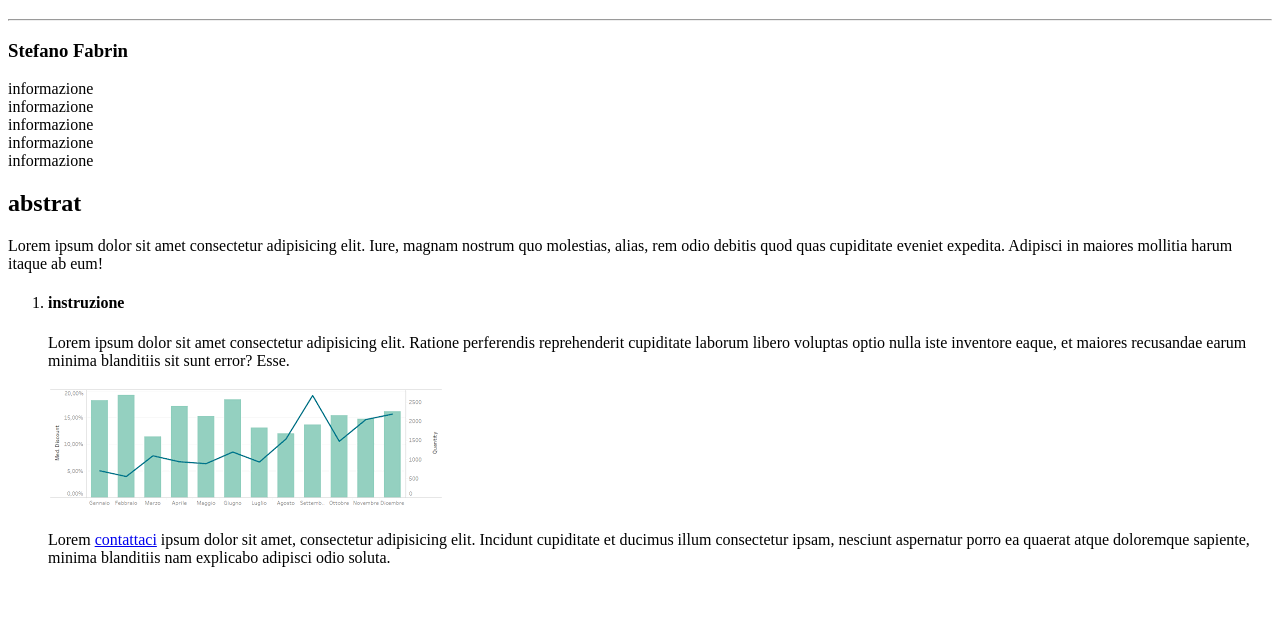
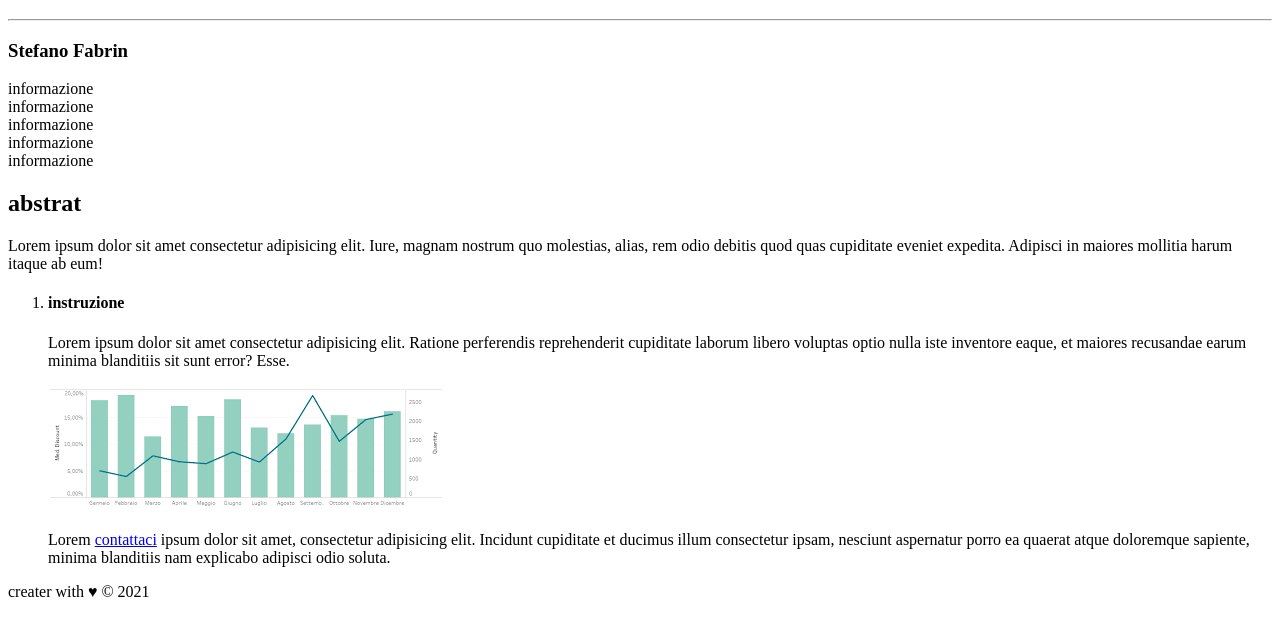
Before and after one commit to StefanoFabrin90/Simulazione, a plain HTML site: page index.html in a window 1280 px wide. Shown: the part 61-696 px from the top of the page. Drawn offline with Linux system fonts and the light colour scheme.

Commit message:
simulazione 3

```diff
--- a/index.html
+++ b/index.html
@@ -38,5 +38,11 @@
             </li>
         </ol>
     </div>
+
+    <div>
+        creater with &hearts; &copy; 2021
+    </div>
+        <table></table>
+
 </body>
 </html>
```
